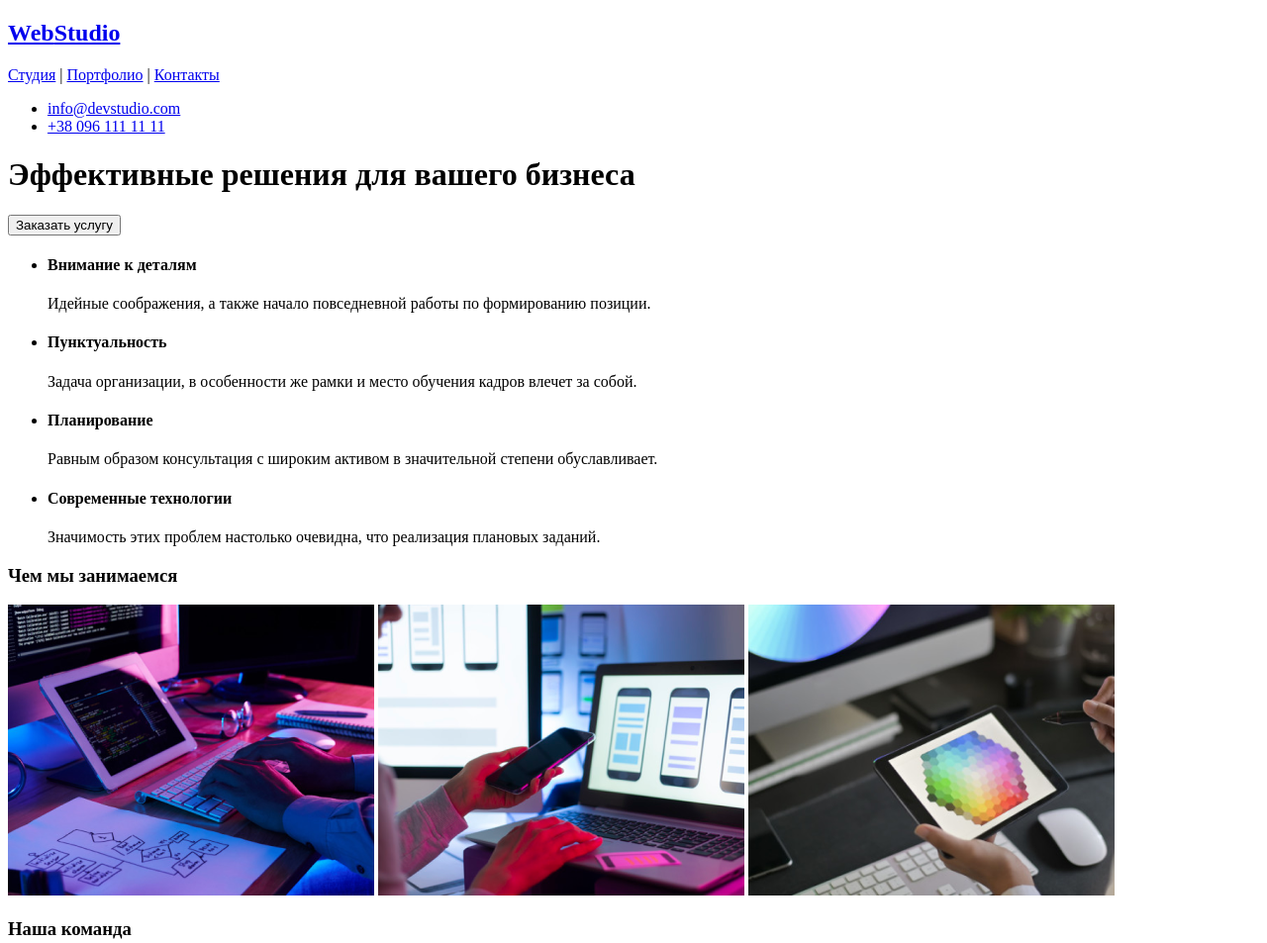
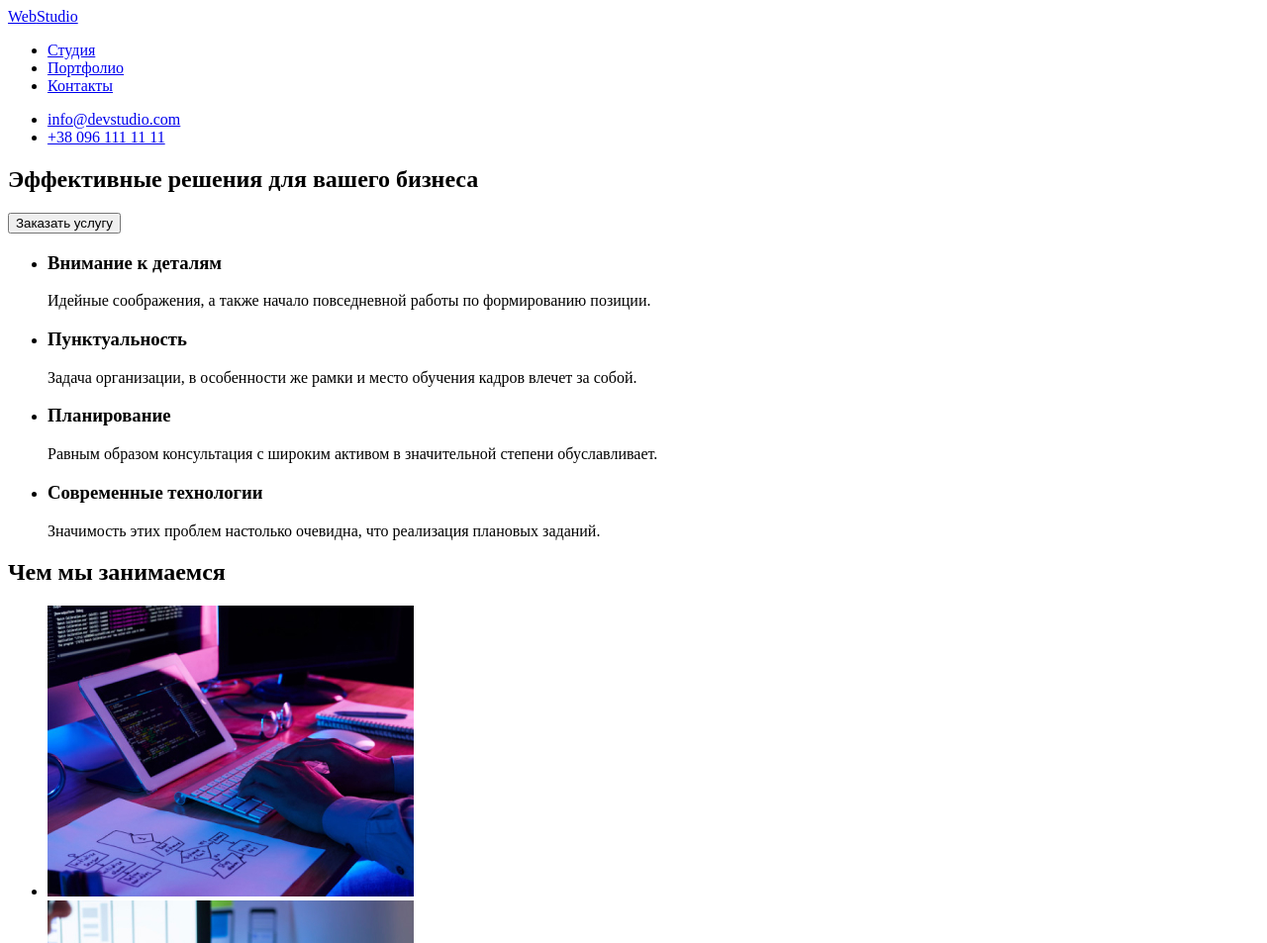
Before and after one commit to Dmytro-hoot/goit-markup-hw-01, a plain HTML site: page index.html in a window 1280 px wide. Shown: the top 953 px of the page at 99% size. Drawn offline with Linux system fonts and the light colour scheme.

Commit message:
исправления фид бек от ментора

```diff
--- a/index.html
+++ b/index.html
@@ -8,11 +8,13 @@
 <body>
     <header>
         <!--logo-->
-        <a href="index.html"><h2 lang="en"><span>Web</span>Studio</h2></a>
         <nav>
-            <a href="#studia">Студия</a> |
-            <a href="#portfolio">Портфолио</a> |
-            <a href="#contacts">Контакты</a>
+            <a lang="en" href="index.html"><span>Web</span>Studio</a>
+            <uL>
+                <LI><a href="#">Студия</a></LI>
+                <LI><a href="#">Портфолио</a></LI>
+                <LI><a href="#">Контакты</a></LI>
+            </uL>
         </nav>
         <!--contacts top-->
         <ul>
@@ -22,41 +24,43 @@
     </header>
     <main>
         <!--main indirmation-->
-        <div>
-            <h1 id="Studio">Эффективные решения для вашего бизнеса</h1>
+        <section>
+            <h1>Эффективные решения для вашего бизнеса</h1>
             <button>Заказать услугу</button>
-        </div>
+        </section>
         <!--our ptoperties-->
-        <div>
+        <section>
             <UL>
                 <li>
-                    <h4>Внимание к деталям</h4>
+                    <h3>Внимание к деталям</h3>
                     <p>Идейные соображения, а также начало повседневной работы по формированию позиции.</p>
                 </li>
                 <li>
-                    <h4>Пунктуальность</h4>
+                    <h3>Пунктуальность</h3>
                     <p>Задача организации, в особенности же рамки и место обучения кадров влечет за собой.</p>
                 </li>
                 <li>
-                    <h4>Планирование</h4>
+                    <h3>Планирование</h3>
                     <p>Равным образом консультация с широким активом в значительной степени обуславливает.</p>
                 </li>
                 <li>
-                    <h4>Современные технологии</h4>
+                    <h3>Современные технологии</h3>
                     <p>Значимость этих проблем настолько очевидна, что реализация плановых заданий.</p>
                 </li>
             </UL>
-        </div>
+        </section>
         <!--What we are doing-->
-        <div>
-            <h3 id="portfolio">Чем мы занимаемся</h3>
-            <img width="370" height="294" src="./images/create.png" alt="We create">
-            <img width="370" height="294" src="./images/mobile.png" alt="Anything">
-            <img width="370" height="294" src="./images/desing.png" alt="And designer this">
-        </div>
+        <section>
+            <h2>Чем мы занимаемся</h2>
+            <ul>
+                <li><img width="370" height="294" src="./images/create.jpg" alt="We create"></li>
+                <li><img width="370" height="294" src="./images/mobile.jpg" alt="Anything"></li>
+                <li><img width="370" height="294" src="./images/desing.jpg" alt="And designer this"></li>
+            </ul>
+        </section>
         <!--Our team-->
-        <div>
-            <h3>Наша команда</h3>
+        <section>
+            <h2>Наша команда</h2>
             <Ul>
             <li>
                 <img width="270" height="260" src="./images/igor.jpg" alt="Игорь Демьяненко">
@@ -79,13 +83,11 @@
                 <p lang="en">UI Designer</p>
             </li>
             </Ul>
-        </div>
+        </section>
     </main>
     <footer>
         <!--logo-->
-        <a id="contacts" href="index.html">
-            <h2 lang="en"><span>Web</span>Studio</h2>
-        </a>
+        <a lang="en" href="index.html"><span>Web</span>Studio</a>
         <address>
             <a target="_blank" href="https://goo.gl/maps/gsi33htadUd1G5fJ9">г. Киев, пр-т Леси Украинки, 26</a>
         </address>
```
Also changed, not shown: images/create.jpg (added), images/create.png (deleted), images/desing.jpg (added), images/desing.png (deleted), images/mobile.jpg (added), images/mobile.png (deleted).
